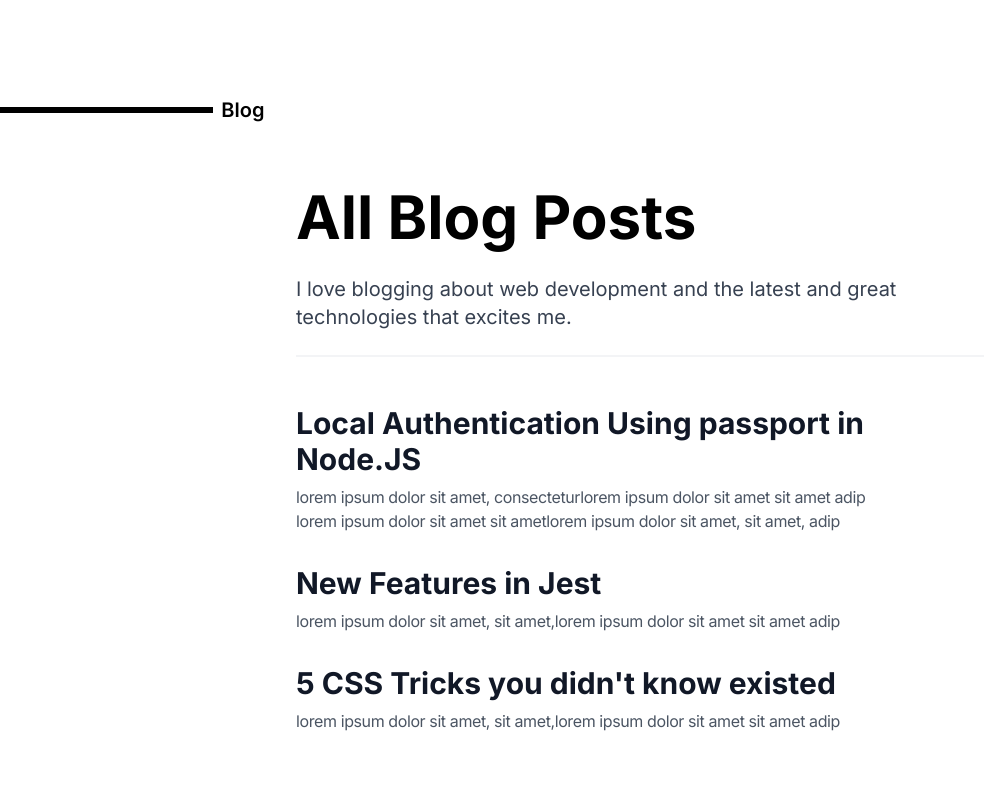
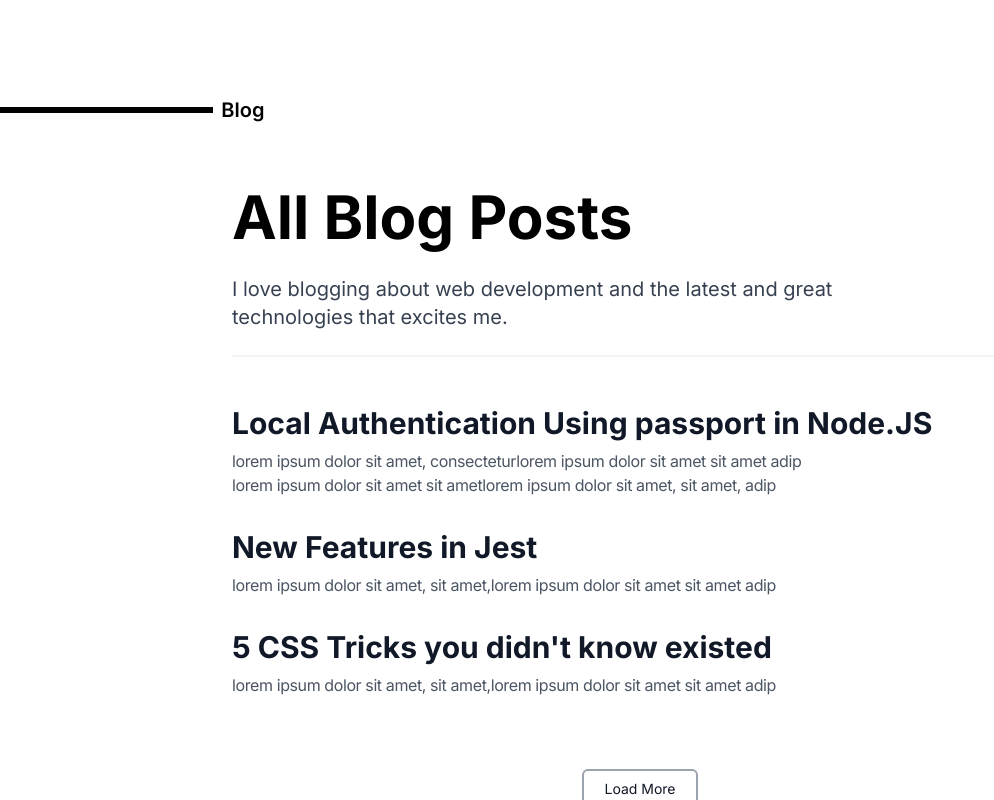
Before and after one commit to noor-codes/noorullah.dev, a Next.js app: page /blog in a window 1280 px wide. Shown: the top 800 px of the page, without its empty margins (0-994 px from the left). Built offline with nearby package versions, Linux system fonts and the light colour scheme; what @tailwindcss/typography would draw is missing.

Commit message:
Blog Section

```diff
--- a/pages/blog/index.jsx
+++ b/pages/blog/index.jsx
@@ -5,13 +5,13 @@ import ArticleCard from '@/components/ArticleCard'
 const Blog = () => (
   <div>
     <PageName name="Blog" />
-    <div className="container min-w-xs mx-auto px-6 sm:px-10 md:max-w-3xl">
+    <div className="container min-w-xs mx-auto px-6 sm:px-10 md:max-w-3xl xl:max-w-4xl">
       <main className="mx-auto md:pt-5">
         <div className="mt-8 mb-4">
           <h1 className="font-bold leading-normal mb-5 text-3xl xs:text-4xl xs:leading-10 md:text-6xl md:mb-6 lg:leading-snug">
             All Blog Posts
           </h1>
-          <p className="text-gray-700 text-sm -mt-5 xs:text-base xs:-mt-3 md:text-xl md:-mt-2  sm:text-lg">
+          <p className="text-gray-700 text-sm -mt-5 xs:text-base xs:-mt-3 md:text-xl md:-mt-2  sm:text-lg xl:max-w-2xl">
             I love blogging about web development and the latest and great technologies that excites
             me.
           </p>
```
